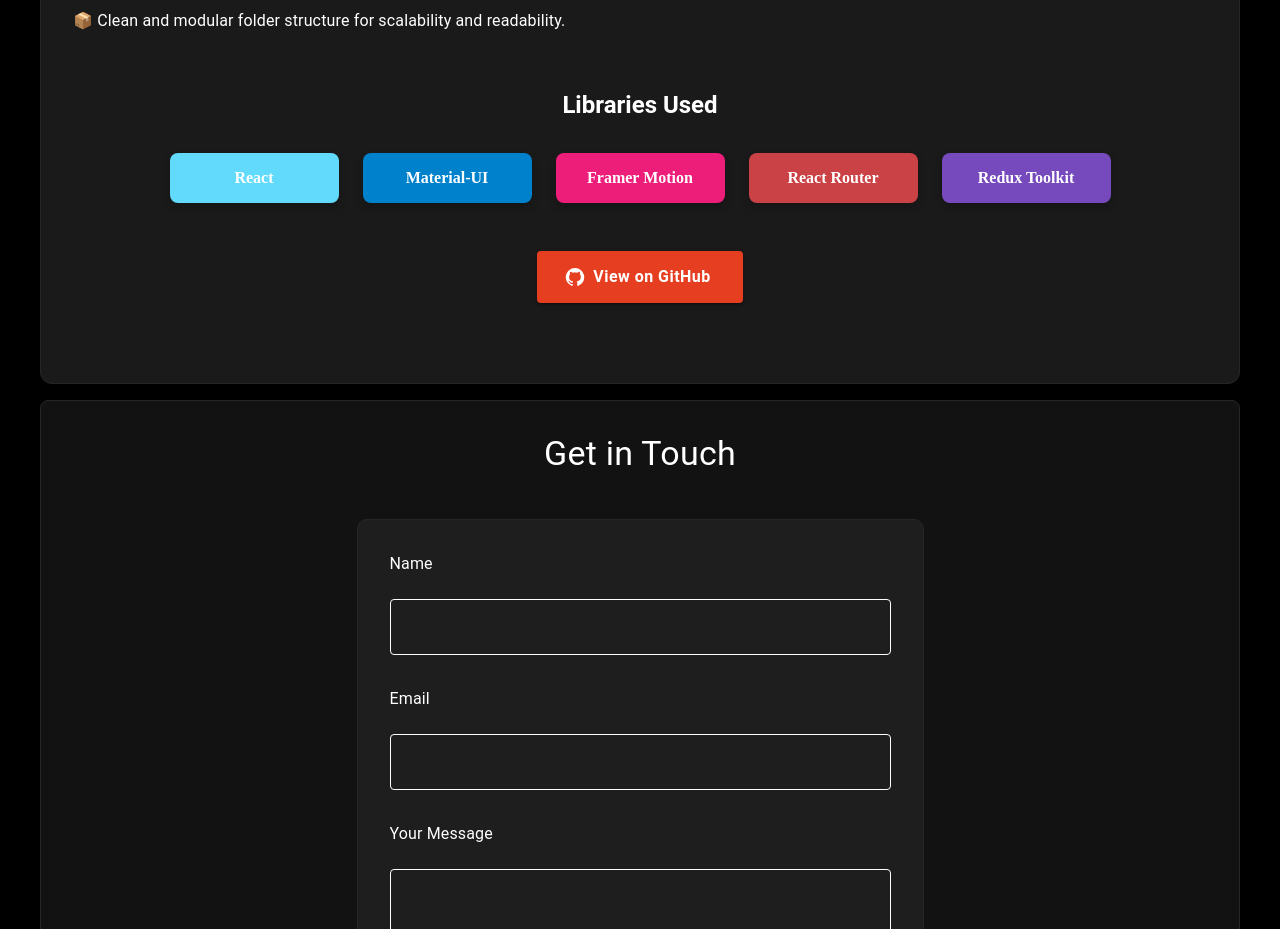
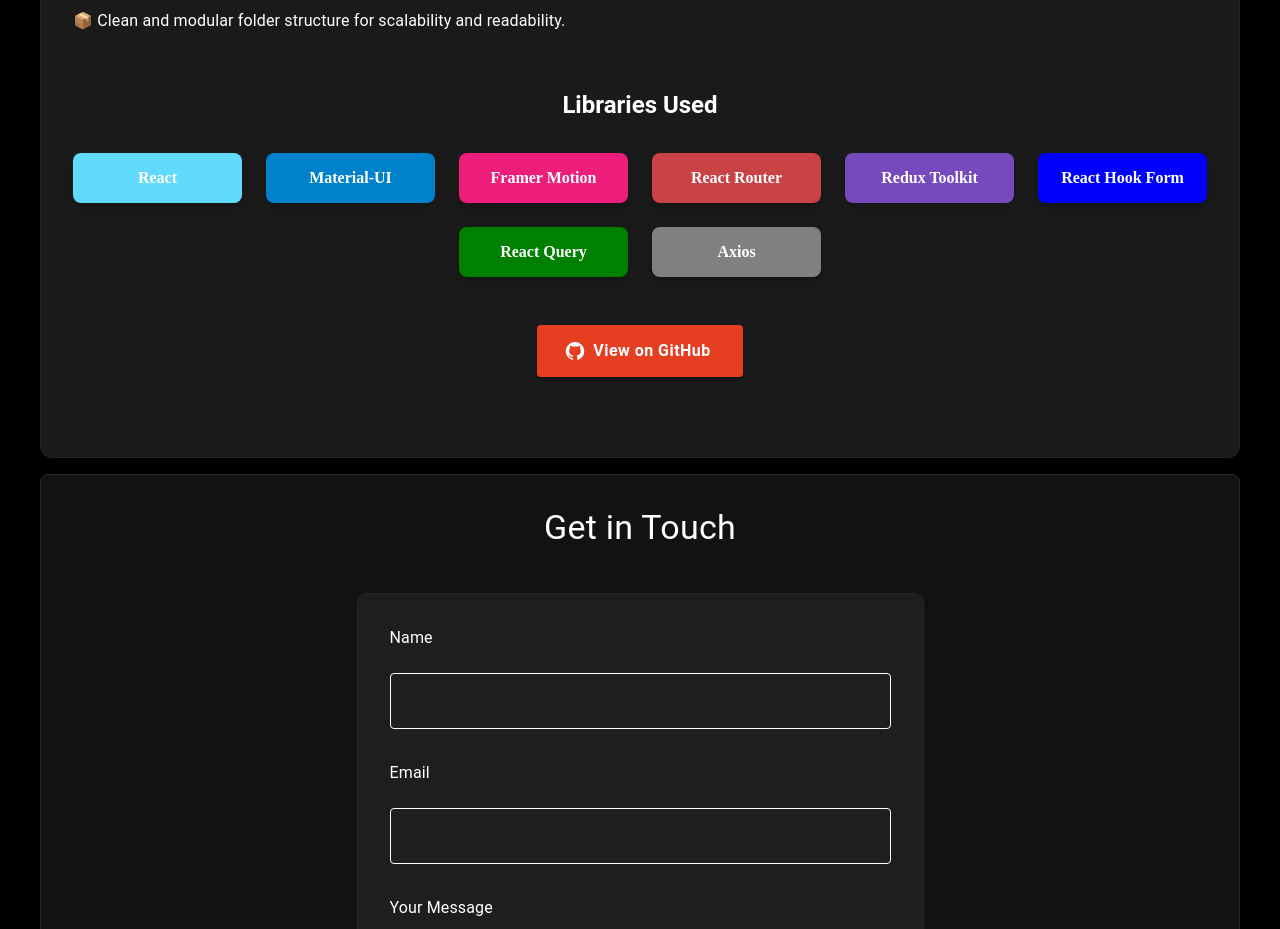
Before and after one commit to Nofal71/Personal-Portfolio, a React (Vite) app: page / in a window 1280 px wide. Shown: the part 2521-3450 px from the top of the page. Built offline with nearby package versions, Linux system fonts and the light colour scheme.

Commit message:
projects updated

```diff
--- a/src/Components/Sections/ReactSnap.jsx
+++ b/src/Components/Sections/ReactSnap.jsx
@@ -1,4 +1,4 @@
-import React from 'react';
+import React, { useRef } from 'react';
 import { Typography, Box, Stack, Grid, Button } from '@mui/material';
 import { motion } from 'framer-motion';
 import GitHubIcon from '@mui/icons-material/GitHub';
@@ -10,11 +10,61 @@
     { name: 'Framer Motion', color: '#ed1e79' },
     { name: 'React Router', color: '#ca4246' },
     { name: 'Redux Toolkit', color: '#764abc' },
+    { name: 'React Hook Form', color: 'blue' },
+    { name: 'React Query', color: 'green' },
+    { name: 'Axios', color: 'gray' },
 ];
+
+const LibraryCard = ({lib}) => {
+    const cardRef = useRef(null);
+    const handleHover = (e) => {
+        const { clientX, clientY, currentTarget } = e;
+        const { clientWidth, clientHeight } = currentTarget;
+        const offsetLeft = currentTarget.getBoundingClientRect().left;
+        const offsetTop = currentTarget.getBoundingClientRect().top;
+
+        const horizontal = (clientX - offsetLeft) / clientWidth;
+        const vertical = (clientY - offsetTop) / clientHeight;
+
+        const THRESHOLD = 30;
+        const rotateX = (THRESHOLD / 2 - horizontal * THRESHOLD).toFixed(2);
+        const rotateY = (vertical * THRESHOLD - THRESHOLD / 2).toFixed(2);
+
+        cardRef.current.style.transform = `rotateX(${rotateY}deg) rotateY(${rotateX}deg)`;
+    };
+
+    const resetStyles = () => {
+        cardRef.current.style.transform = `rotateX(0deg) rotateY(0deg)`;
+    };
+
+    return (
+        <motion.div
+            whileHover={{ scale: 1.1 }}
+            transition={{ duration: 0.3, ease: 'easeInOut' }}
+        >
+            <Box
+                ref={cardRef}
+                onMouseMove={handleHover}
+                onMouseLeave={resetStyles}
+                sx={{
+                    borderRadius: 2,
+                    p: 2,
+                    cursor:'pointer',
+                    textAlign: 'center',
+                    backgroundColor: lib.color,
+                    color: '#fff',
+                    fontWeight: 700,
+                    boxShadow: '0 4px 8px rgba(0, 0, 0, 0.2)',
+                }}
+            >
+                {lib.name}
+            </Box>
+        </motion.div>
+    )
+}
 
 const ReactSnap = () => {
     const githubLink = 'https://github.com/Nofal71/SnapReact';
-
     return (
         <MainCard
             sx={{
@@ -85,24 +135,7 @@
                     <Grid container spacing={3} justifyContent="center">
                         {libraries.map((lib, index) => (
                             <Grid item key={index} xs={6} sm={4} md={2}>
-                                <motion.div
-                                    whileHover={{ scale: 1.1 }}
-                                    transition={{ duration: 0.3, ease: 'easeInOut' }}
-                                >
-                                    <Box
-                                        sx={{
-                                            borderRadius: 2,
-                                            p: 2,
-                                            textAlign: 'center',
-                                            backgroundColor: lib.color,
-                                            color: '#fff',
-                                            fontWeight: 700,
-                                            boxShadow: '0 4px 8px rgba(0, 0, 0, 0.2)',
-                                        }}
-                                    >
-                                        {lib.name}
-                                    </Box>
-                                </motion.div>
+                                <LibraryCard lib={lib} />
                             </Grid>
                         ))}
                     </Grid>
--- a/vite.config.ts
+++ b/vite.config.ts
@@ -5,4 +5,8 @@
 export default defineConfig({
     plugins: [react()],
     assetsInclude: ['**/*.png', '**/*.PNG'], // Add PNG handling
+    server: {
+        host: true,
+        port: 4000,
+      }
 });
```
